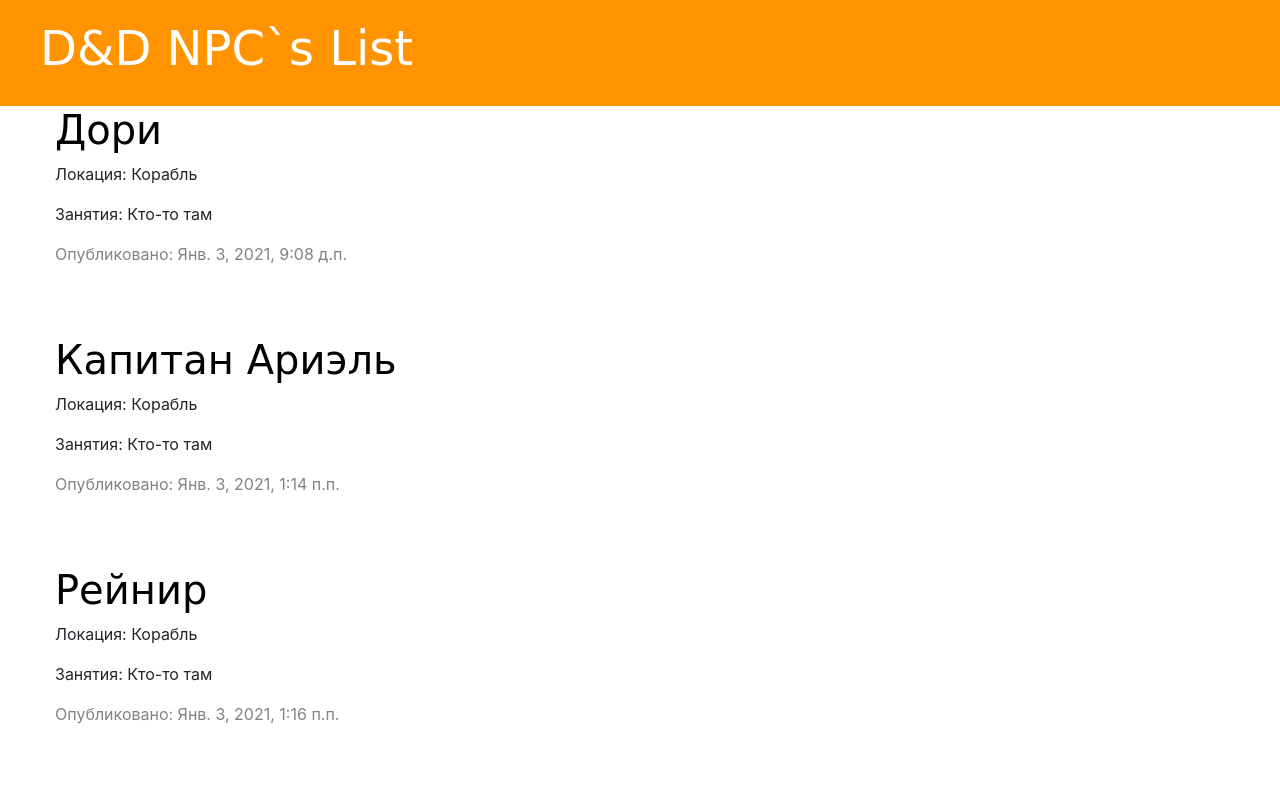
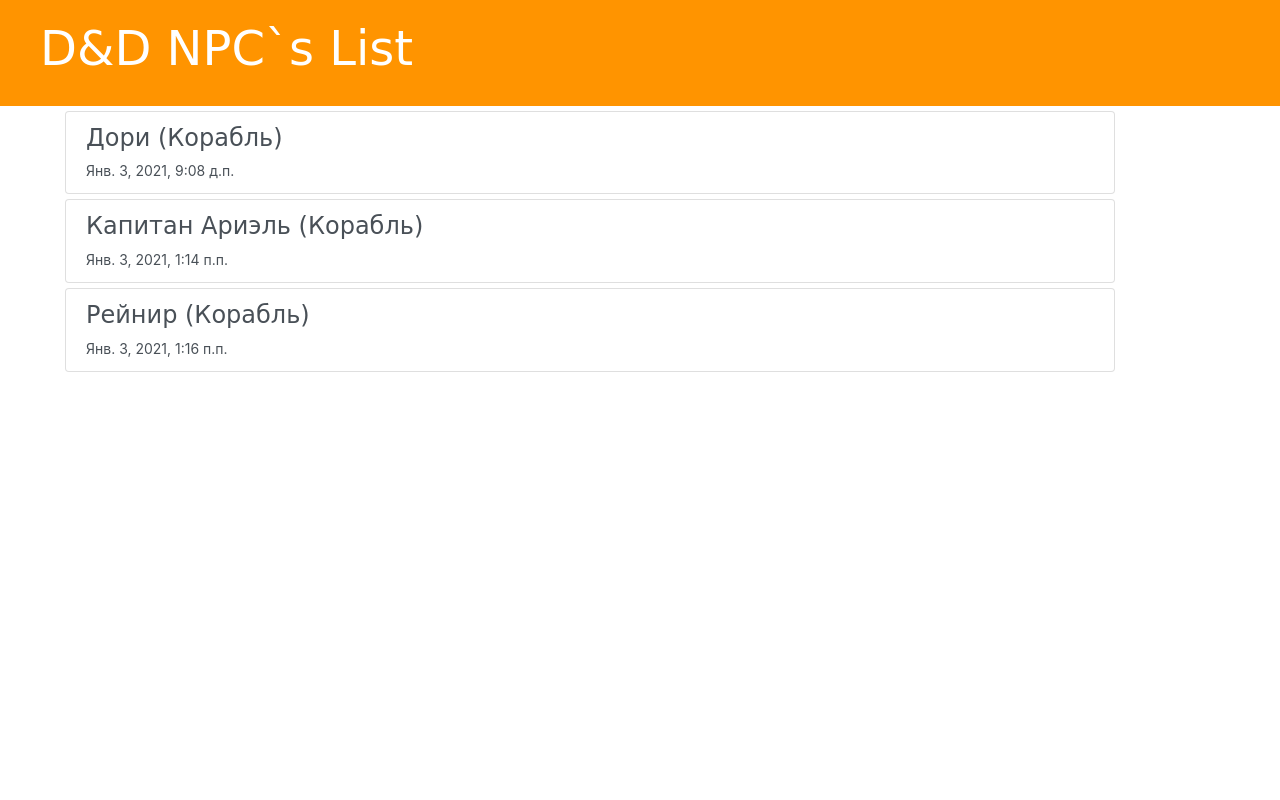
Before and after one commit to IgroRik/DjangoForDnD, a Django app: page / in a window 1280 px wide. Run offline with Django 3.2, Linux system fonts and the light colour scheme; data comes from the database, SQL or seed files in the repository; both versions use the stored data as it was after the commit; some libraries are stand-ins or nearby versions.

Commit message:
Structure of a template

```diff
--- a/NPC/static/css/npc.css
+++ b/NPC/static/css/npc.css
@@ -11,11 +11,13 @@
 }
 
 .content {
-    margin-left: 40px;
+    margin-left: 20px;
+    font-size: 14px;
 }
 
 h1, h2, h3, h4 {
     font-family: 'Lobster', cursive;
+    font-size: 18pt;
 }
 
 .date {
@@ -37,10 +39,6 @@
     margin-right: 20px;
 }
 
-.post {
-    margin-bottom: 70px;
-}
-
 .post h1 a, .post h1 a:visited {
     color: #000000;
 }
--- a/NPC/templates/npc/post_list.html
+++ b/NPC/templates/npc/post_list.html
@@ -1,19 +1,24 @@
 {% extends "base.html" %}
 {% block content %}
     <div class="content container">
-        <div class="row">
-            <div class="col-md-8">
+
+            <div class="col-lg-12">
                 {% for post in posts %}
-                    <div class="post">
-                        <h1><a href="">{{ post.name }}</a></h1>
-                        <p>Локация: {{ post.map|linebreaksbr }}</p>
-                        <p>Занятия: {{ post.role|linebreaksbr }}</p>
-                        <div class="date">
-                            <p>Опубликовано: {{ post.created_date }}</p>
+
+                    <div class="container">
+                        <div class="list-group">
+                            <li class="list-group-item list-group-item-action" style="margin-top: 5px">
+                                <div>
+                                    <h1>{{ post.name }}  ({{ post.map }})</h1>
+                                </div>
+                                <div>
+                                    {{ post.created_date }}
+                                </div>
+                            </li>
                         </div>
                     </div>
+
                 {% endfor %}
-            </div>
         </div>
     </div>
 {% endblock %}
```
Also changed, not shown: db.sqlite3.
